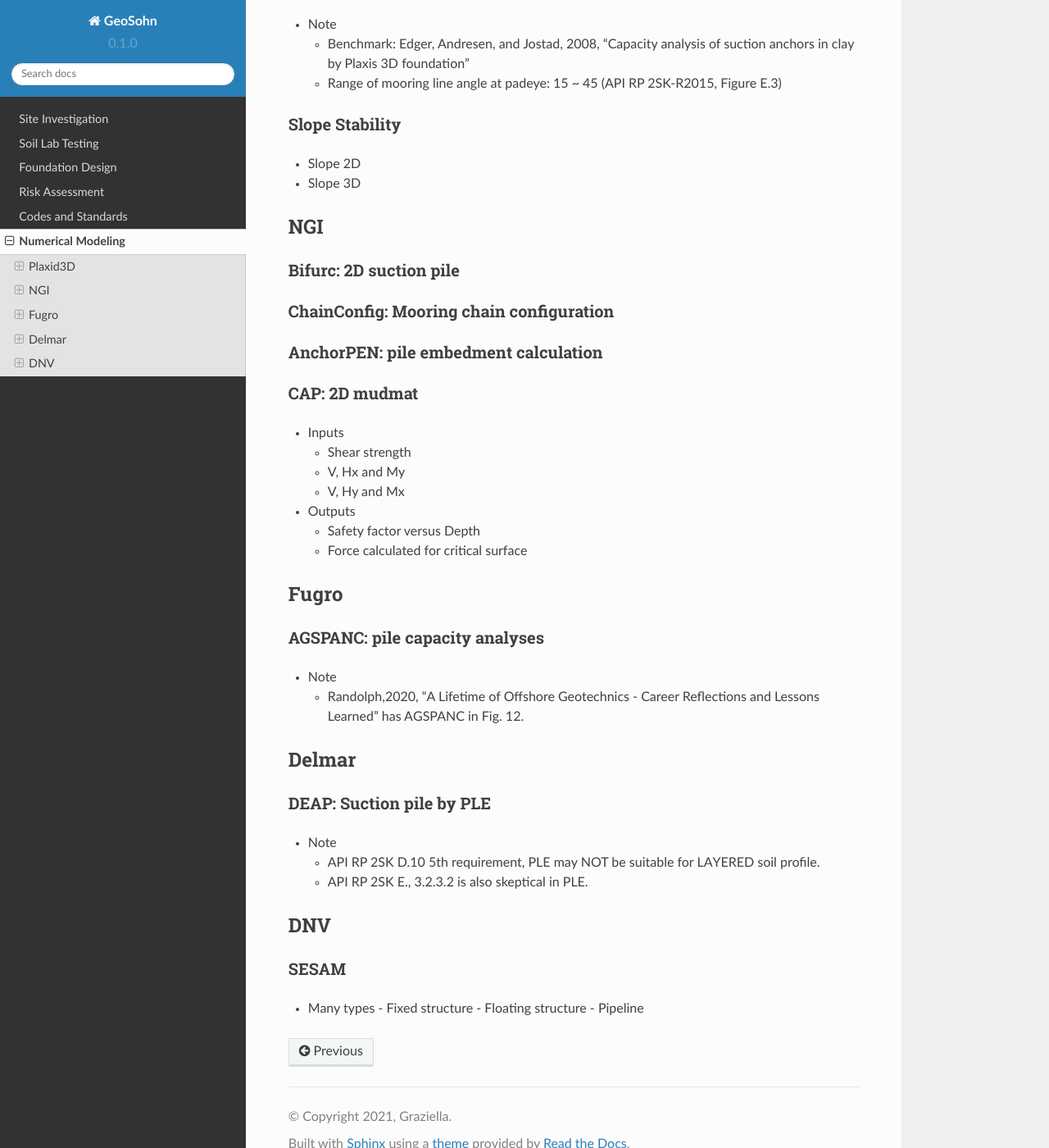
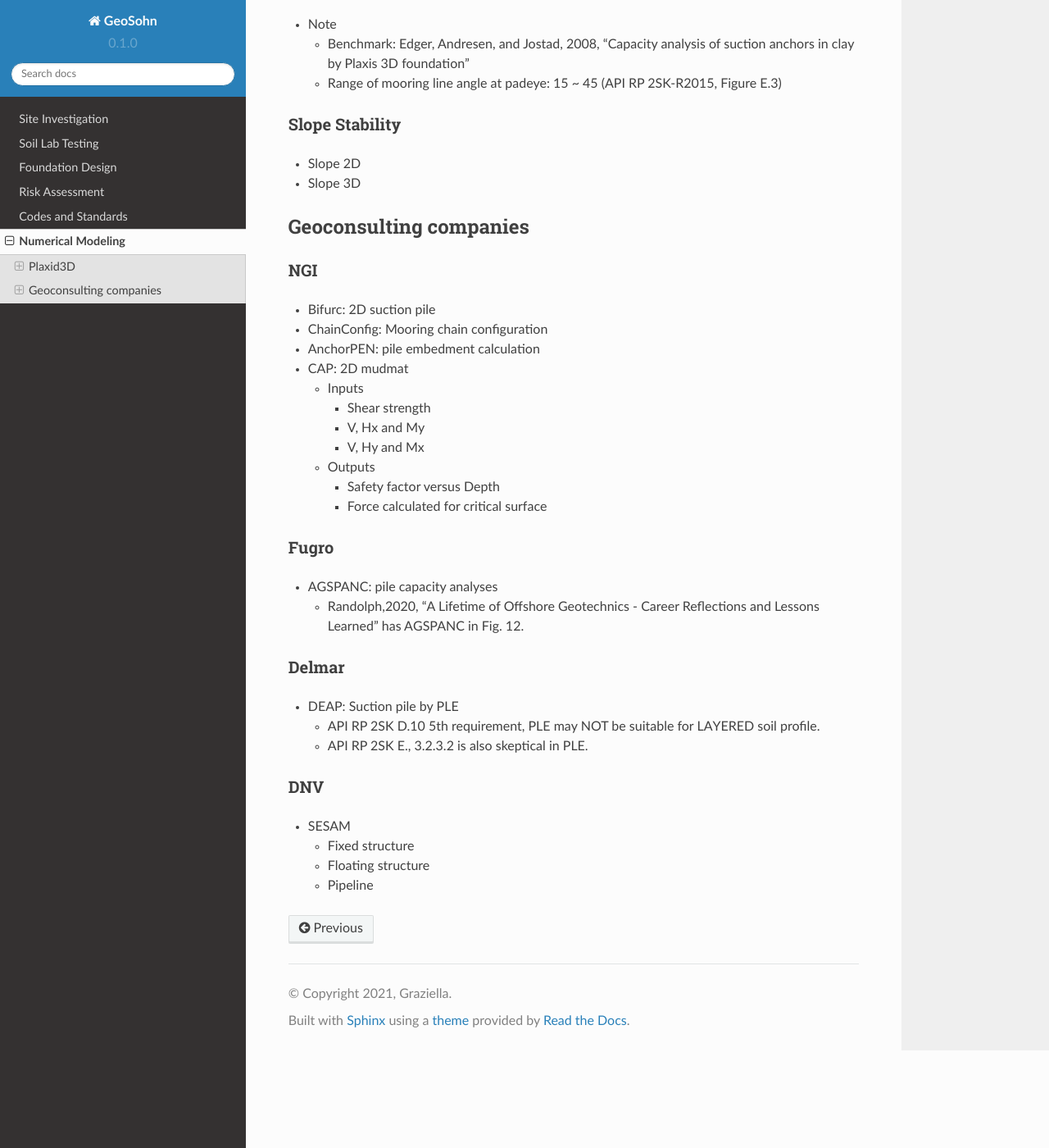
Before and after one commit to jrson11/GeoSohn, a Sphinx documentation site: the page built from docs/source/6_Numerical_Modeling.rst, in a window 1280 px wide and 1400 px high, scrolled down 298 px. Shown: the whole window at 82% size. Built offline with Sphinx 7.4.7 and the Read the Docs theme 2.0.0, drawn with Linux system fonts in a browser that asks for light colours.

Commit message:
Update 6_Numerical_Modeling.rst

```diff
--- a/docs/source/6_Numerical_Modeling.rst
+++ b/docs/source/6_Numerical_Modeling.rst
@@ -23,62 +23,50 @@
 - Slope 3D
 
 
+Geoconsulting companies
+------------------------
+
 NGI
-----
+...
 
-Bifurc: 2D suction pile
-.......................
+- Bifurc: 2D suction pile
+- ChainConfig: Mooring chain configuration
+- AnchorPEN: pile embedment calculation
+- CAP: 2D mudmat
 
-ChainConfig: Mooring chain configuration
-.......................
+  - Inputs
 
-AnchorPEN: pile embedment calculation
-.......................
+    - Shear strength
+    - V, Hx and My
+    - V, Hy and Mx
 
-CAP: 2D mudmat
-...............
+  - Outputs
 
-- Inputs
-
-  - Shear strength
-  - V, Hx and My
-  - V, Hy and Mx
-
-- Outputs
-
-  - Safety factor versus Depth
-  - Force calculated for critical surface
+    - Safety factor versus Depth
+    - Force calculated for critical surface
 
 
 Fugro
-------
+......
 
-AGSPANC: pile capacity analyses
-................................
-
-- Note
+- AGSPANC: pile capacity analyses
 
   - Randolph,2020, "A Lifetime of Offshore Geotechnics - Career Reflections and Lessons Learned" has AGSPANC in Fig. 12.
 
 
 Delmar
-------
+......
 
-DEAP: Suction pile by PLE
-..........................
-
-- Note
+- DEAP: Suction pile by PLE
 
   - API RP 2SK D.10 5th requirement, PLE may NOT be suitable for LAYERED soil profile.
   - API RP 2SK E., 3.2.3.2 is also skeptical in PLE.
 
 DNV
-----
+....
 
-SESAM
-......
+- SESAM
 
-- Many types
   - Fixed structure
   - Floating structure
   - Pipeline
```
